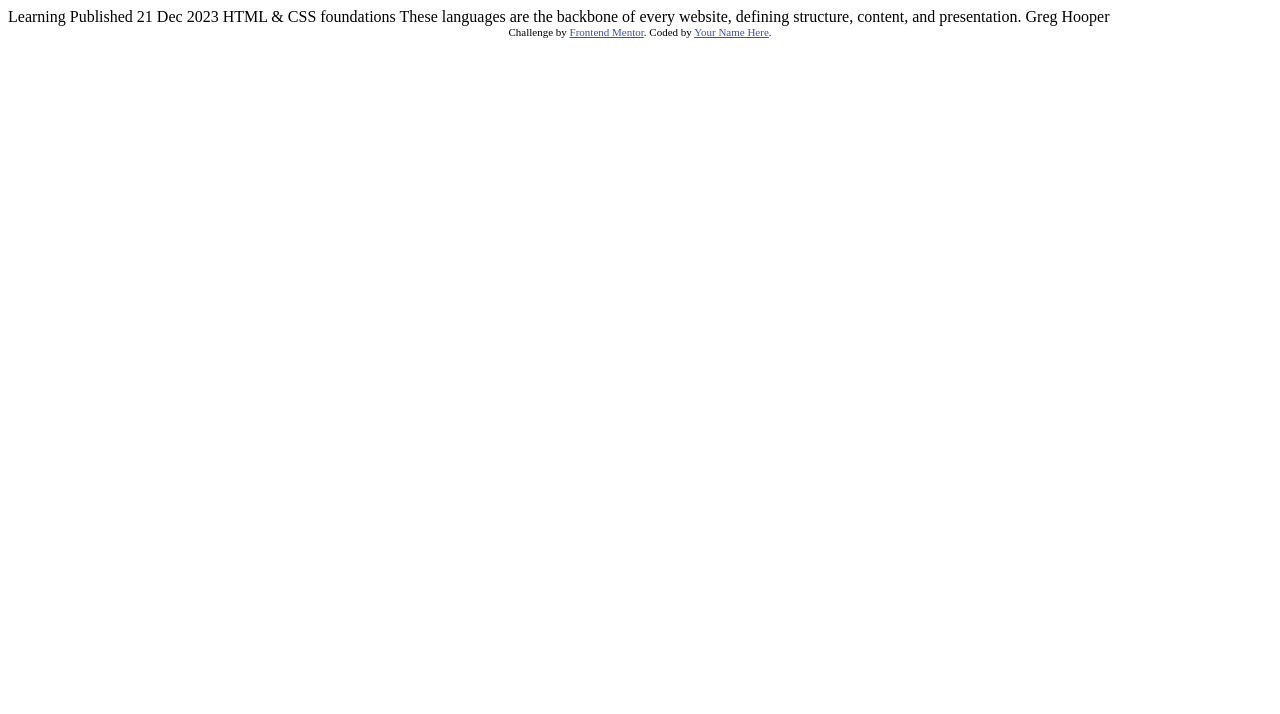
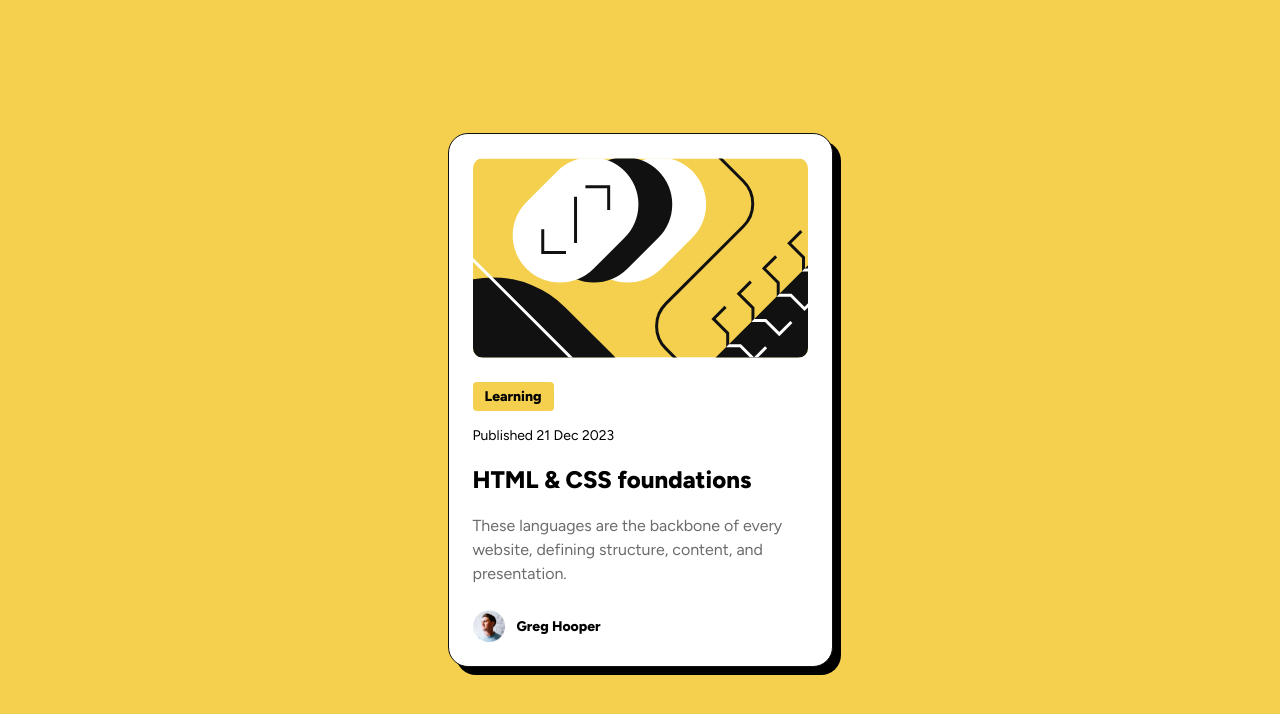
Before and after one commit to whiteriver-dev/blog-preview-card, a plain HTML site: page index.html in a window 1280 px wide. Drawn offline with Linux system fonts and the light colour scheme.

Commit message:
first completion

```diff
--- a/index.html
+++ b/index.html
@@ -9,26 +9,21 @@
   <title>Frontend Mentor | Blog preview card</title>
 
   <!-- Feel free to remove these styles or customise in your own stylesheet 👍 -->
-  <style>
-    .attribution { font-size: 11px; text-align: center; }
-    .attribution a { color: hsl(228, 45%, 44%); }
-  </style>
+  <link rel="stylesheet" href="styles.css">
 </head>
 <body>
-
-  Learning
-
-  Published 21 Dec 2023
-
-  HTML & CSS foundations
-
-  These languages are the backbone of every website, defining structure, content, and presentation.
-
-  Greg Hooper
-
-  <div class="attribution">
-    Challenge by <a href="https://www.frontendmentor.io?ref=challenge" target="_blank">Frontend Mentor</a>.
-    Coded by <a href="#">Your Name Here</a>.
-  </div>
+  <main class="main-container">
+    <img class="illustration" src="./assets/images/illustration-article.svg">
+    <div class="text-container">
+      <p class="category">Learning</p>
+      <p class="date">Published 21 Dec 2023</p>
+      <h1>HTML & CSS foundations</h1>
+      <p class="text-content">These languages are the backbone of every website, defining structure, content, and presentation.</p>
+    </div>
+    <div class="author">
+      <img class="author-pic" src="./assets/images/image-avatar.webp">
+      <p class="author-name">Greg Hooper</p>
+    </div>
+  </main>
 </body>
 </html>
--- /dev/null
+++ b/styles.css
@@ -0,0 +1,114 @@
+@import url('https://fonts.googleapis.com/css2?family=Figtree:ital,wght@0,300..900;1,300..900&family=Fraunces:ital,opsz,wght@0,9..144,100..900;1,9..144,100..900&family=Manrope:wght@200..800&family=Open+Sans:ital,wght@0,300..800;1,300..800&family=Outfit:wght@100..900&display=swap');
+
+* {
+    font-family: 'Figtree';
+    max-width: 100%;
+    height: auto;
+}
+
+html, body {
+    background-color: #F4D04E;
+    height: 100%;
+    display: flex;
+    justify-content: center;
+    align-items: center;
+}
+
+.main-container {
+    background-color: white;
+    display: flex;
+    flex-direction: column;
+    box-sizing: border-box;
+    width: 385px;
+    min-width: 327px;
+    padding: 24px;
+    border-radius: 20px;
+    margin: 24px;
+    border: 1px solid #111111;
+    box-shadow: 8px 8px 0px 0px #000000;
+}
+
+.illustration {
+    border-radius: 10px;
+}
+
+.text-container {
+    display: inline;
+    margin-top: 24px;
+    margin-bottom: 24px;
+}
+
+.category {
+    background-color: #F4D04E;
+    width: max-content;
+    padding-top: 4px;
+    padding-bottom: 4px;
+    padding-left: 12px;
+    padding-right: 12px;
+    font-weight: 800;
+    border-radius: 4px;
+    font-size: 14px;
+    line-height: 150%;
+    margin: 0;
+}
+
+.date {
+    font-size: 14px;
+    line-height: 150%;
+}
+
+h1 {
+    font-size: 24px;
+    font-weight: 800;
+    line-height: 150%;
+}
+
+h1:hover {
+    color:#F4D04E;
+    cursor: pointer;
+}
+
+.text-content {
+    font-size: 16px;
+    color: #6B6B6B;
+    line-height: 150%;
+    margin: 0;
+}
+
+.author {
+    display: flex;
+    align-items: center;
+    height: max-content;
+    gap: 12px;
+}
+
+.author-pic {
+    height: 32px;
+    width: 32px;
+}
+
+.author-name {
+    font-size: 14px;
+    font-weight: 800;
+    line-height: 150%;
+    margin: 0;
+}
+
+@media (max-width: 376px) {
+    .category {
+        font-size: 12px;
+    }
+
+    .date {
+        font-size: 12px;
+    }
+
+    h1 {
+        font-size: 20px;
+    }
+
+    .text-content {
+        font-size: 14px;
+    }
+
+}
```
